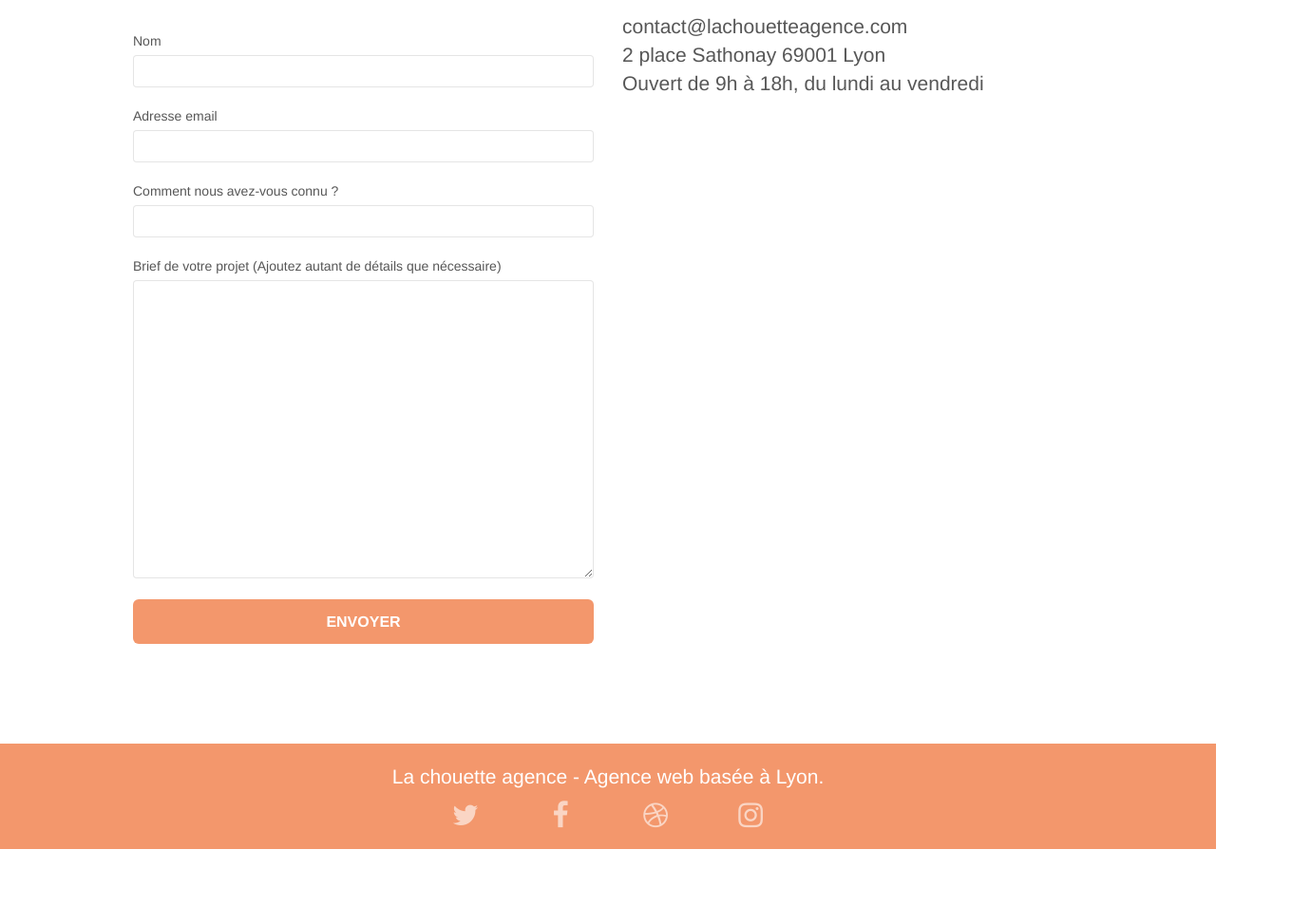
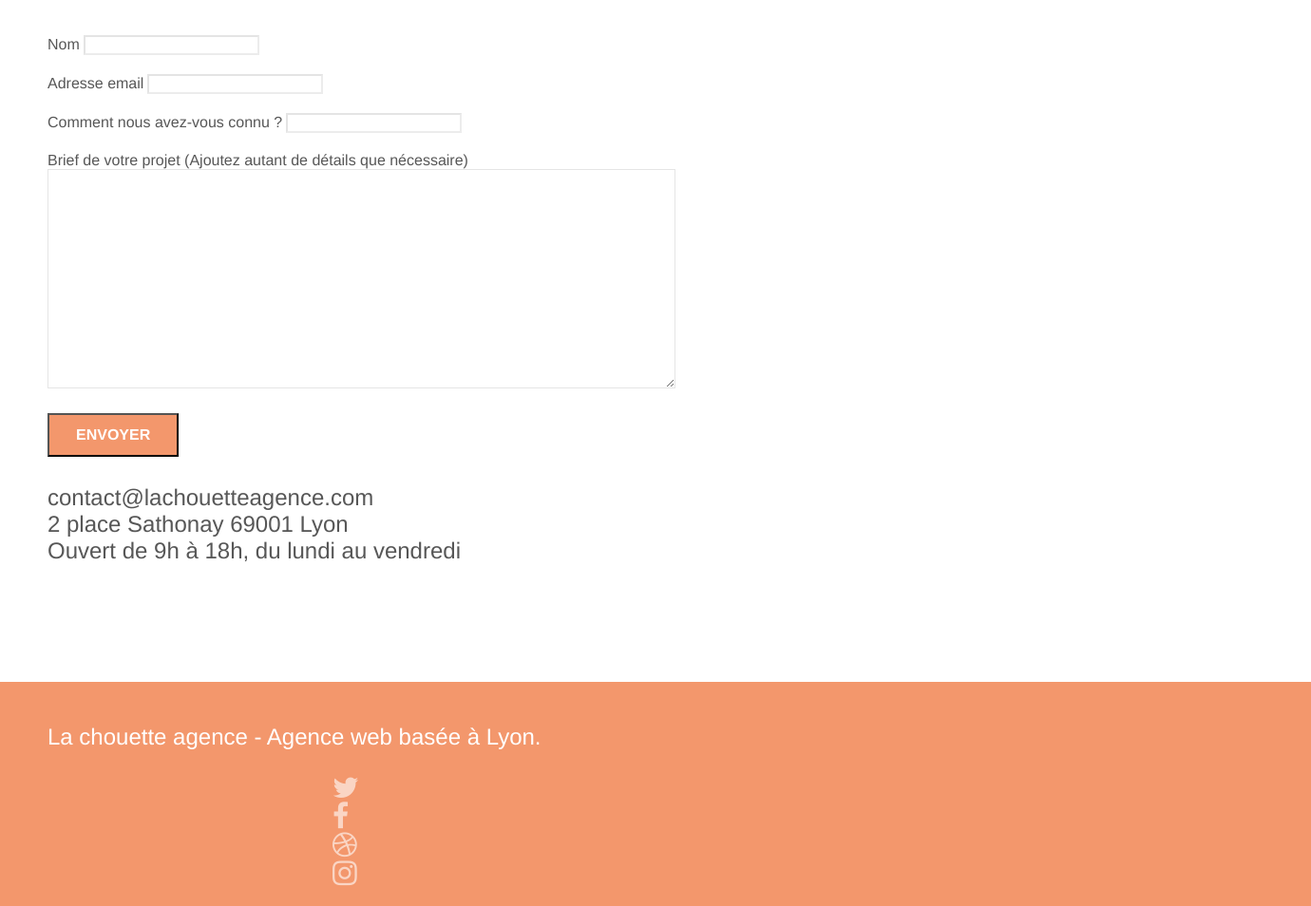
Before and after one commit to Chikibraaaaaah/P4_tristan_riedinger, a plain HTML site: page Contact.html in a window 1280 px wide. Shown: the part 300-1254 px from the top of the page at 95% size, 1380 px wide, since content can reach past the window. Before the commit the page ends 1194 px from the top, so only its background shows below. Drawn offline with nearby package versions, Linux system fonts and the light colour scheme; files that its build step writes are made by us from their sources; a script that the page names is missing.

Commit message:
test disable le link bootstrap

```diff
--- a/Contact.html
+++ b/Contact.html
@@ -7,7 +7,7 @@
 		<meta name="viewport" content="width=device-width, initial-scale=1.0,">
 		<link rel="shortcut icon" type="image/png" href="favicon.jpg">
 
-		<link rel="stylesheet" type="text/css" href="./css/bootstrap.min.css">
+		<link rel="stylesheet" type="text/css" href="./css/bootstrap.min.css" disabled>
 		<link rel="stylesheet" type="text/css" href="style.css">
 		<link rel="stylesheet" type="text/css" href="./css/font-awesome.min.css">
 		<link rel="stylesheet" type="text/css" href="./css/et-line.min.css">
--- a/index.html
+++ b/index.html
@@ -7,7 +7,7 @@
 		<meta name="viewport" content="width=device-width, initial-scale=1.0,">
 		<link rel="shortcut icon" type="image/png" href="favicon.jpg">
 
-		<link async rel="stylesheet" type="text/css" href="./css/bootstrap.css">
+		<link async rel="stylesheet" type="text/css" href="./css/bootstrap.css" disabled>
 		<link rel="stylesheet" type="text/css" href="style.css">
 		<link  rel="stylesheet" type="text/css" href="./css/font-awesome.css">
 
```
